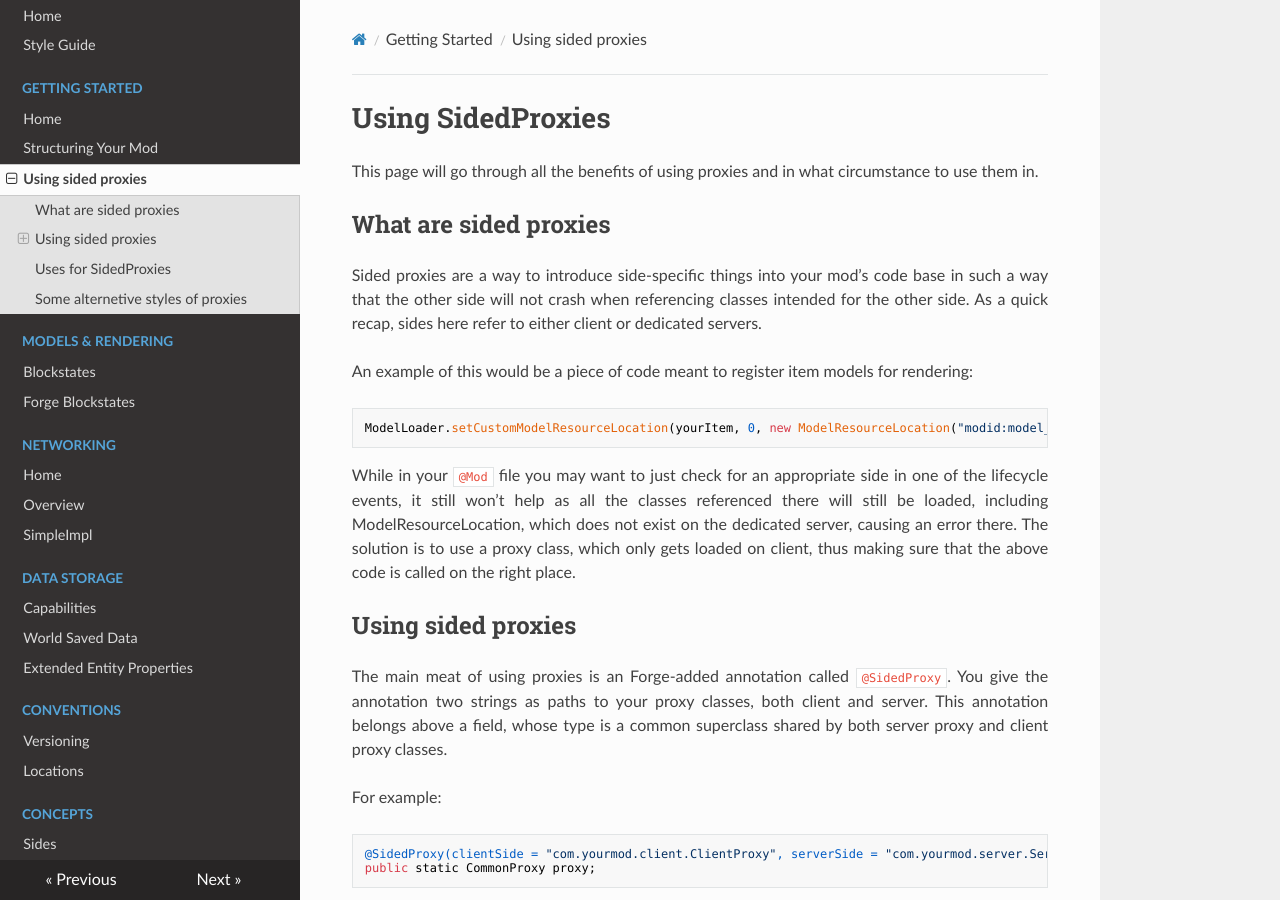
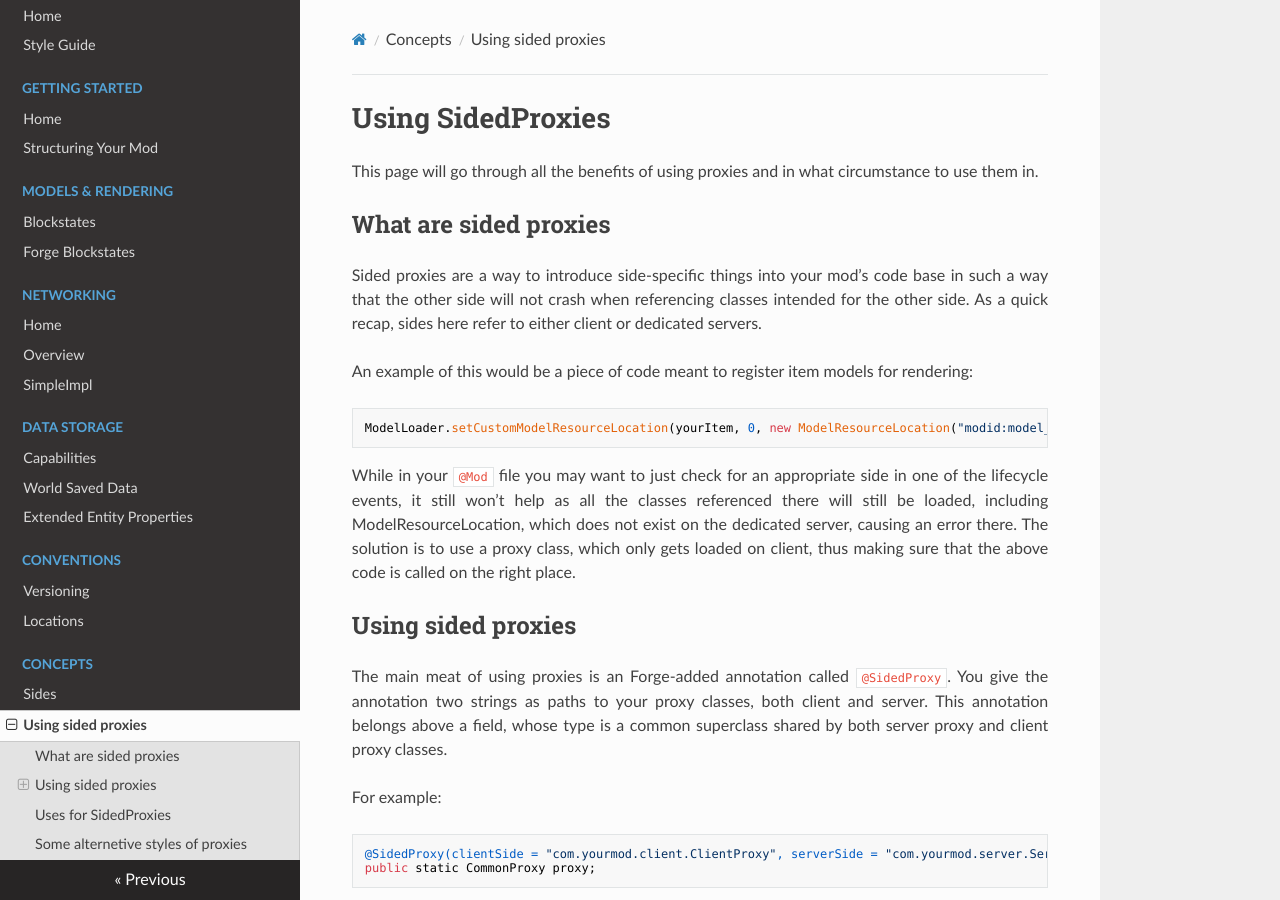
Before and after one commit to MinecraftForge/Documentation, an MkDocs documentation site: the page built from docs/concepts/proxies.md, in a window 1280 px wide and 900 px high. Built offline with MkDocs 1.6.1, drawn with Linux system fonts in a browser that asks for light colours; nearby versions of some CDN libraries; old or Windows-style settings are respelled for this version of MkDocs; part of the change alters nothing that is shown.

Commit message:
Moved the proxy page behind the side one

```diff
--- a/mkdocs.yml
+++ b/mkdocs.yml
@@ -5,7 +5,6 @@ pages:
   - Getting Started:
     - Home: 'gettingstarted/index.md'
     - Structuring Your Mod: 'gettingstarted/structuring.md'
-    - Using sided proxies: 'gettingstarted/proxies.md'
   - Models & Rendering:
     - Blockstates: 'blockstates/introduction.md'
     - Forge Blockstates: 'blockstates/forgeBlockstates.md'
@@ -22,6 +21,7 @@ pages:
     - Locations: 'conventions/locations.md'
   - Concepts:
     - Sides: 'concepts/sides.md'
+    - Using sided proxies: 'concepts/proxies.md'
 
 # Do not edit in PRs below here
 site_name: Forge Documentation
```
Also changed, not shown: docs/concepts/proxies.md (renamed from docs/gettingstarted/proxies.md).
